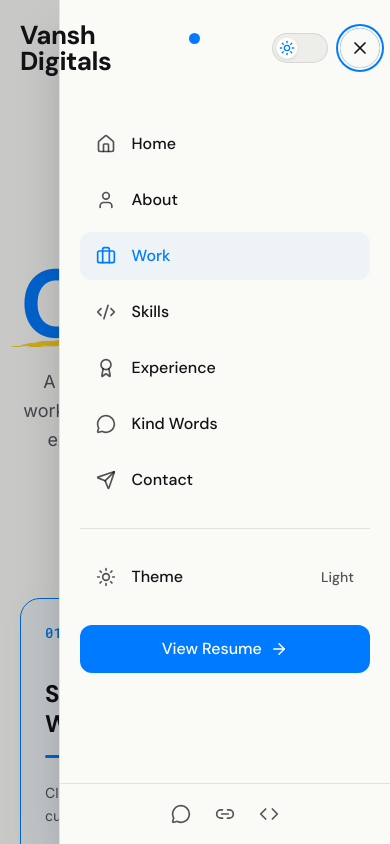
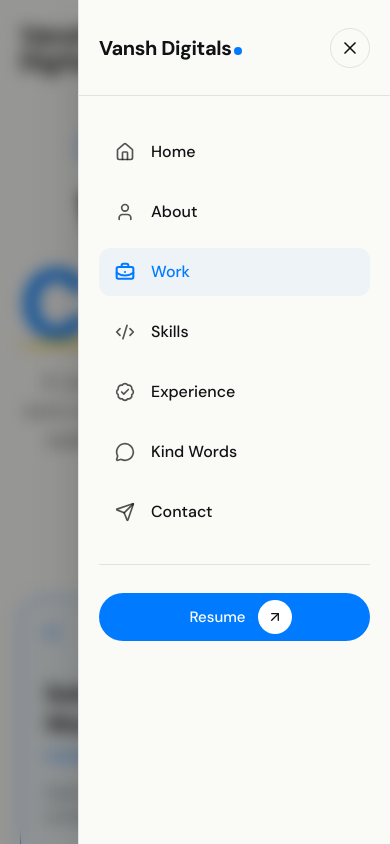
Before and after one commit to vanshdigitals/Portfolio, a React (Vite) app: page /work-collections in a window 390 px wide. Both pictures are taken after a click on the button 360 px from the left and 48 px from the top of the page. Shown: the top 844 px of the page. Built offline with nearby package versions, Linux system fonts and the light colour scheme.

Commit message:
Refactor mobile drawer: layering, icons, header, and resume button

```diff
--- a/src/components/Header.jsx
+++ b/src/components/Header.jsx
@@ -2,8 +2,8 @@ import { useState, useEffect, useRef, useCallback } from 'react';
 import { Link, useLocation, useNavigate } from 'react-router-dom';
 import {
   Sun, Moon, ArrowRight, Menu, X,
-  House, User, Briefcase, Code2, Award, Send,
-  MessageCircle, Link2, Code
+  House, User, BriefcaseBusiness, Code2, BadgeCheck, Send,
+  MessageCircle
 } from 'lucide-react';
 import AnimatedNavIndicator from './AnimatedNavIndicator';
 
@@ -11,9 +11,9 @@ import AnimatedNavIndicator from './AnimatedNavIndicator';
 const NAV_LINKS = [
   { name: 'Home',       href: '/#hero',       sectionId: 'hero',       icon: House },
   { name: 'About',      href: '/#about',      sectionId: 'about',      icon: User },
-  { name: 'Work',       href: '/#work',       sectionId: 'work',       icon: Briefcase },
+  { name: 'Work',       href: '/#work',       sectionId: 'work',       icon: BriefcaseBusiness },
   { name: 'Skills',     href: '/#skills',     sectionId: 'skills',     icon: Code2 },
-  { name: 'Experience', href: '/#experience', sectionId: 'experience', icon: Award },
+  { name: 'Experience', href: '/#experience', sectionId: 'experience', icon: BadgeCheck },
   { name: 'Kind Words', href: '/#testimonials', sectionId: 'testimonials', icon: MessageCircle },
   { name: 'Contact',    href: '/#contact',    sectionId: 'contact',    icon: Send },
 ];
@@ -193,11 +193,11 @@ export default function Header() {
         `}
       />
 
-      {/* ── MOBILE MENU OVERLAY & PANEL (Middle Layer) ──────────────────── */}
+      {/* ── MOBILE MENU OVERLAY & PANEL (Top Layer) ──────────────────── */}
       {/* Scrim */}
       <div
         className={`
-          fixed inset-0 z-20 bg-black/20 dark:bg-black/60
+          fixed inset-0 z-[60] bg-black/40 backdrop-blur-sm
           transition-opacity duration-300
           ${mobileMenuOpen ? 'opacity-100 pointer-events-auto' : 'opacity-0 pointer-events-none'}
           md:hidden
@@ -212,9 +212,9 @@ export default function Header() {
         aria-modal="true"
         aria-label="Mobile navigation"
         className={`
-          fixed top-0 right-0 z-30 h-full w-[85%] max-w-[360px]
+          fixed top-0 right-0 z-[70] h-full w-[80vw] max-w-[320px]
           bg-bg border-l border-hairline shadow-2xl
-          flex flex-col pt-24
+          flex flex-col
           transition-transform duration-[320ms] ease-[cubic-bezier(.65,0,.35,1)]
           motion-reduce:transition-[opacity] motion-reduce:duration-200
           ${mobileMenuOpen
@@ -223,7 +223,37 @@ export default function Header() {
           md:hidden
         `}
       >
-        <nav className="flex-1 overflow-y-auto py-6 px-5 flex flex-col gap-2">
+        {/* Drawer Header */}
+        <div className="flex items-center justify-between px-5 h-24 shrink-0 border-b border-hairline">
+          <Link
+            to="/#hero"
+            onClick={(e) => {
+              handleNavClick(e, NAV_LINKS[0], 0);
+              setMobileMenuOpen(false);
+            }}
+            className="group inline-flex items-baseline gap-[3px] tracking-[-0.02em] font-heading text-[20px] font-extrabold leading-none text-text-primary outline-none focus-visible:ring-2 focus-visible:ring-primary focus-visible:ring-offset-2 focus-visible:ring-offset-bg rounded-md transition-colors duration-[320ms]"
+          >
+            Vansh Digitals
+            <span className={`inline-block w-[8px] h-[8px] rounded-full transition-colors duration-[320ms] ease-[cubic-bezier(.4,0,.2,1)] group-hover:scale-[1.25] ${isDark ? 'bg-[#FFD722]' : 'bg-[#007BFF]'}`} />
+          </Link>
+
+          <button
+            onClick={() => setMobileMenuOpen(false)}
+            aria-label="Close menu"
+            className="
+              relative w-10 h-10 rounded-full border border-hairline
+              flex items-center justify-center text-text-primary
+              bg-transparent hover:bg-black/5 dark:hover:bg-white/10
+              transition-colors duration-[240ms]
+              outline-none focus-visible:ring-2 focus-visible:ring-primary focus-visible:ring-offset-2 focus-visible:ring-offset-bg
+            "
+          >
+            <X size={20} />
+          </button>
+        </div>
+
+        {/* Drawer Content */}
+        <nav className="flex-1 overflow-y-auto py-8 px-5 flex flex-col gap-3">
           {NAV_LINKS.map((link, index) => {
             const isActive = activeIndex === index;
             const Icon = link.icon;
@@ -237,13 +267,13 @@ export default function Header() {
                 }}
                 className={`
                   flex items-center gap-4 px-4 py-3 rounded-xl font-heading text-[16px] font-medium
-                  transition-colors duration-200
+                  transition-colors duration-200 outline-none focus-visible:ring-2 focus-visible:ring-primary
                   ${isActive
                     ? 'text-primary bg-primary/5'
                     : 'text-text-primary hover:bg-black/5 dark:hover:bg-white/5'}
                 `}
               >
-                <Icon size={20} className={isActive ? 'text-primary' : 'text-text-muted'} />
+                <Icon size={20} strokeWidth={isActive ? 2.5 : 2} className={isActive ? 'text-primary' : 'text-text-muted'} />
                 {link.name}
               </a>
             );
@@ -251,42 +281,38 @@ export default function Header() {
 
           <div className="my-4 h-px bg-hairline w-full" />
 
-          {/* Light/Dark Toggle Row */}
-          <button
-            onClick={toggleTheme}
-            className="flex items-center justify-between px-4 py-3 rounded-xl hover:bg-black/5 dark:hover:bg-white/5 text-text-primary font-heading text-[16px] font-medium transition-colors focus-visible:outline-none focus-visible:ring-2 focus-visible:ring-primary"
-          >
-            <div className="flex items-center gap-4">
-              {isDark ? <Moon size={20} className="text-text-muted" /> : <Sun size={20} className="text-text-muted" />}
-              Theme
-            </div>
-            <span className="text-[14px] text-text-muted">{isDark ? 'Dark' : 'Light'}</span>
-          </button>
-
           {/* View Resume Button */}
           <a
             href="/resume.pdf"
             target="_blank"
             rel="noopener noreferrer"
             className="
-              mt-4 flex h-[48px] items-center justify-center gap-2
-              rounded-xl bg-primary hover:bg-[#006AE0] dark:hover:bg-[#5AAEFF]
-              text-white px-5 font-heading text-[16px] font-medium
-              transition-colors duration-[240ms]
-              focus-visible:outline-none focus-visible:ring-2 focus-visible:ring-primary focus-visible:ring-offset-2 focus-visible:ring-offset-bg
+              group flex h-[48px] w-full items-center justify-center gap-3
+              rounded-full bg-[#007BFF] hover:bg-[#006AE0] text-white
+              px-2 font-heading text-[15px] font-medium
+              transition-colors duration-[260ms] ease-[cubic-bezier(.4,0,.2,1)]
+              outline-none focus-visible:ring-2 focus-visible:ring-primary focus-visible:ring-offset-2 focus-visible:ring-offset-bg
             "
           >
-            <span>View Resume</span>
-            <ArrowRight size={18} strokeWidth={2} />
+            <span className="pl-3">Resume</span>
+            <div className="
+              flex items-center justify-center w-[34px] h-[34px] rounded-full
+              transition-transform duration-[260ms] ease-[cubic-bezier(.4,0,.2,1)]
+              group-hover:scale-[1.03]
+              bg-white text-[#111214]
+            ">
+              <ArrowRight
+                size={16}
+                strokeWidth={2}
+                className="
+                  -rotate-45 group-hover:rotate-0
+                  transition-transform duration-[260ms] ease-[cubic-bezier(.4,0,.2,1)]
+                  motion-reduce:transition-none
+                "
+              />
+            </div>
           </a>
         </nav>
-
-        {/* Footer Socials */}
-        <div className="p-5 border-t border-hairline flex items-center justify-center gap-6 text-text-muted">
-          <a href="#" aria-label="Twitter" className="hover:text-primary transition-colors focus-visible:outline-none focus-visible:ring-2 focus-visible:ring-primary rounded-sm"><MessageCircle size={20} /></a>
-          <a href="#" aria-label="LinkedIn" className="hover:text-primary transition-colors focus-visible:outline-none focus-visible:ring-2 focus-visible:ring-primary rounded-sm"><Link2 size={20} /></a>
-          <a href="#" aria-label="GitHub" className="hover:text-primary transition-colors focus-visible:outline-none focus-visible:ring-2 focus-visible:ring-primary rounded-sm"><Code size={20} /></a>
-        </div>
       </div>
 
       {/* ── TOP BAR CONTENT (Top Layer) ──────────────────────────────────── */}
@@ -443,39 +469,18 @@ export default function Header() {
           {/* Hamburger button (mobile only) */}
           <button
             ref={hamburgerRef}
-            onClick={() => setMobileMenuOpen(!mobileMenuOpen)}
+            onClick={() => setMobileMenuOpen(true)}
             aria-expanded={mobileMenuOpen}
             className="
               md:hidden relative w-10 h-10 rounded-full border border-hairline
               flex items-center justify-center text-text-primary
               bg-transparent hover:bg-black/5 dark:hover:bg-white/10
               transition-colors duration-[240ms]
-              focus-visible:outline-none focus-visible:ring-2
-              focus-visible:ring-primary focus-visible:ring-offset-2
-              focus-visible:ring-offset-bg
+              outline-none focus-visible:ring-2 focus-visible:ring-primary focus-visible:ring-offset-2 focus-visible:ring-offset-bg
             "
-            aria-label={mobileMenuOpen ? "Close menu" : "Open menu"}
+            aria-label="Open menu"
           >
-            <div className="relative flex items-center justify-center w-[20px] h-[20px]">
-              <Menu
-                className={`
-                  absolute
-                  transition-all duration-[240ms] ease-[cubic-bezier(.4,0,.2,1)]
-                  motion-reduce:transition-none
-                  ${mobileMenuOpen ? 'opacity-0 rotate-180 scale-75' : 'opacity-100 rotate-0 scale-100'}
-                `}
-                size={20}
-              />
-              <X
-                className={`
-                  absolute
-                  transition-all duration-[240ms] ease-[cubic-bezier(.4,0,.2,1)]
-                  motion-reduce:transition-none
-                  ${mobileMenuOpen ? 'opacity-100 rotate-0 scale-100' : 'opacity-0 -rotate-180 scale-75'}
-                `}
-                size={20}
-              />
-            </div>
+            <Menu size={20} />
           </button>
         </div>
 
```
